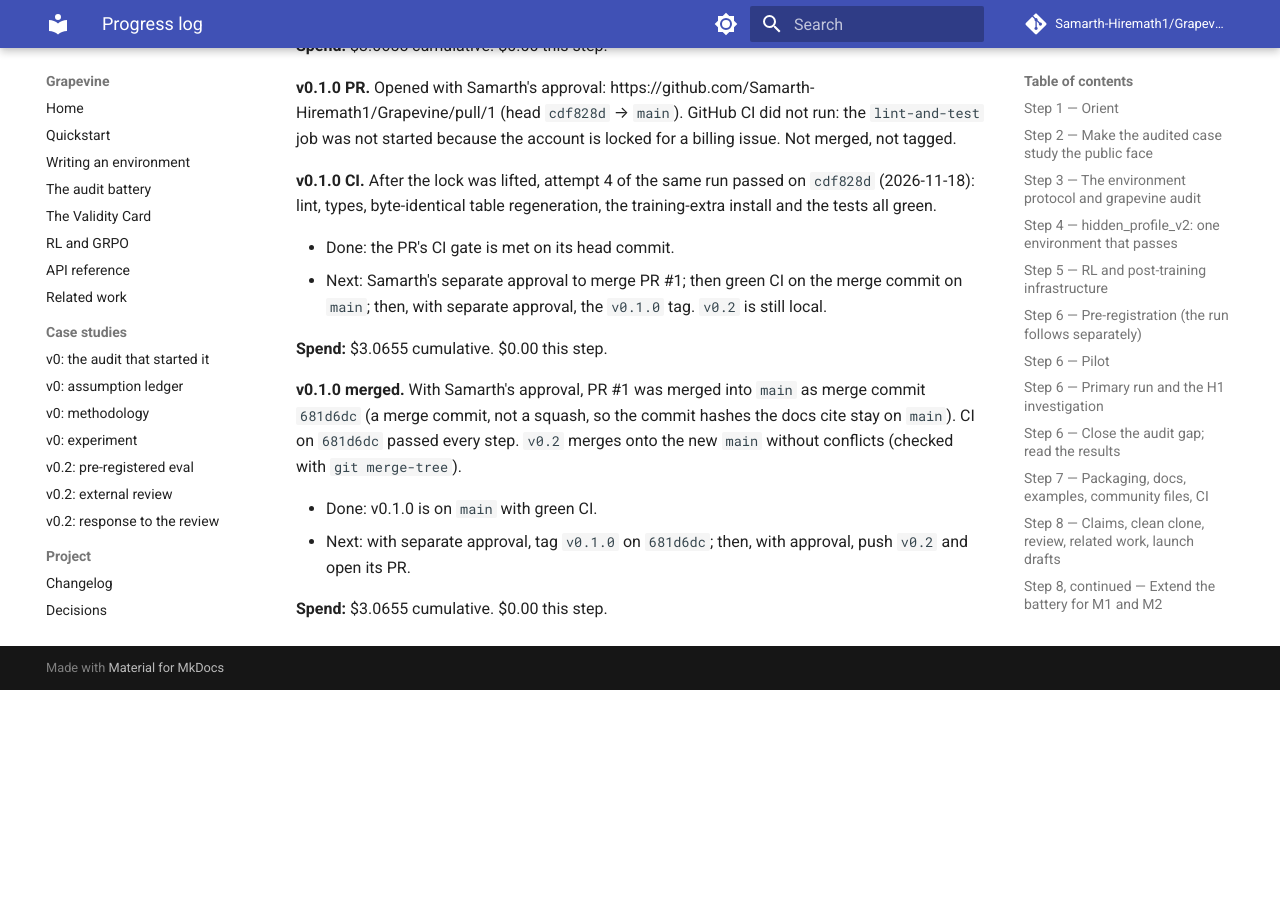
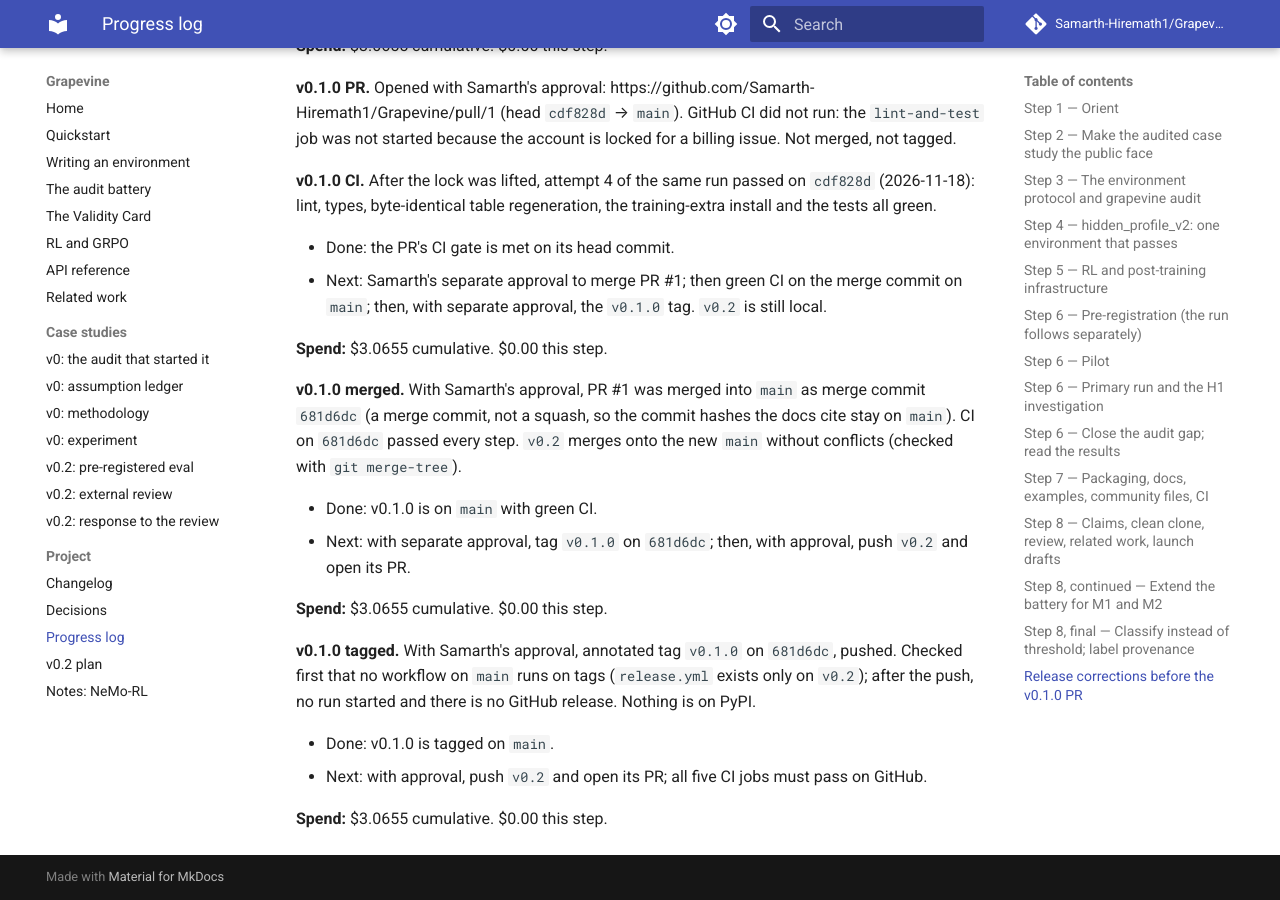
Before and after one commit to Samarth-Hiremath1/Grapevine, an MkDocs documentation site: the page built from docs/PROGRESS.md, in a window 1280 px wide and 900 px high, scrolled down 15207 px. Built offline with MkDocs 1.6.1 and Material for MkDocs 9.7.7, drawn with Linux system fonts in a browser that asks for light colours; comment, search, counter and statistics services are not loaded; before the commit the page ends 15897 px from its top, so only the background shows below that.

Commit message:
Record the v0.1.0 tag
Annotated tag on 681d6dc, pushed with approval. No workflow ran on it,
no GitHub release exists, and nothing was uploaded to PyPI.

```diff
--- a/docs/PROGRESS.md
+++ b/docs/PROGRESS.md
@@ -685,3 +685,14 @@ the new `main` without conflicts (checked with `git merge-tree`).
   push `v0.2` and open its PR.
 
 **Spend:** $3.0655 cumulative. $0.00 this step.
+
+**v0.1.0 tagged.** With Samarth's approval, annotated tag `v0.1.0` on `681d6dc`,
+pushed. Checked first that no workflow on `main` runs on tags (`release.yml`
+exists only on `v0.2`); after the push, no run started and there is no GitHub
+release. Nothing is on PyPI.
+
+- Done: v0.1.0 is tagged on `main`.
+- Next: with approval, push `v0.2` and open its PR; all five CI jobs must pass
+  on GitHub.
+
+**Spend:** $3.0655 cumulative. $0.00 this step.
```
Also changed, not shown: launch/release-checklist.md (+5 -2 lines).
